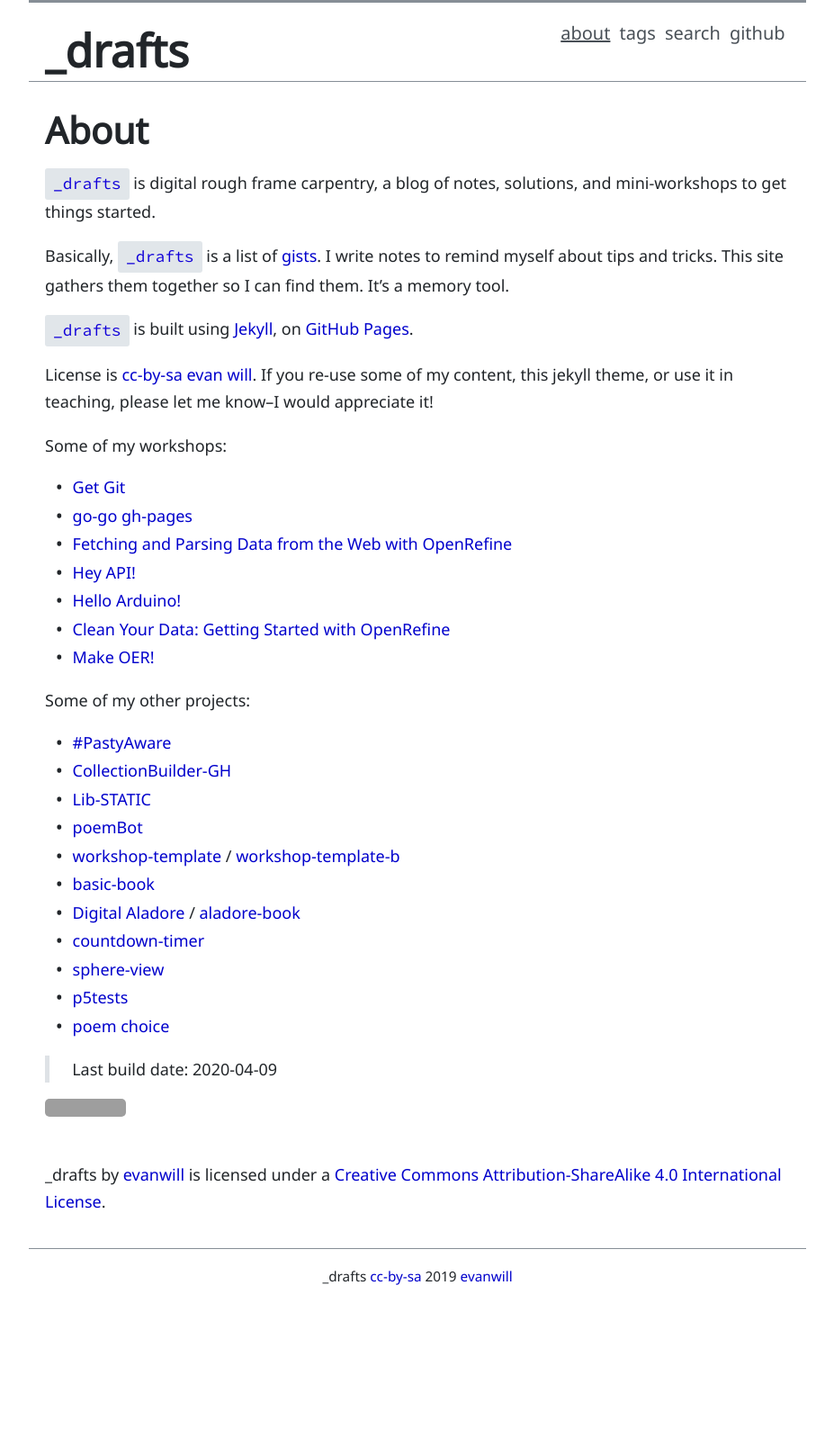
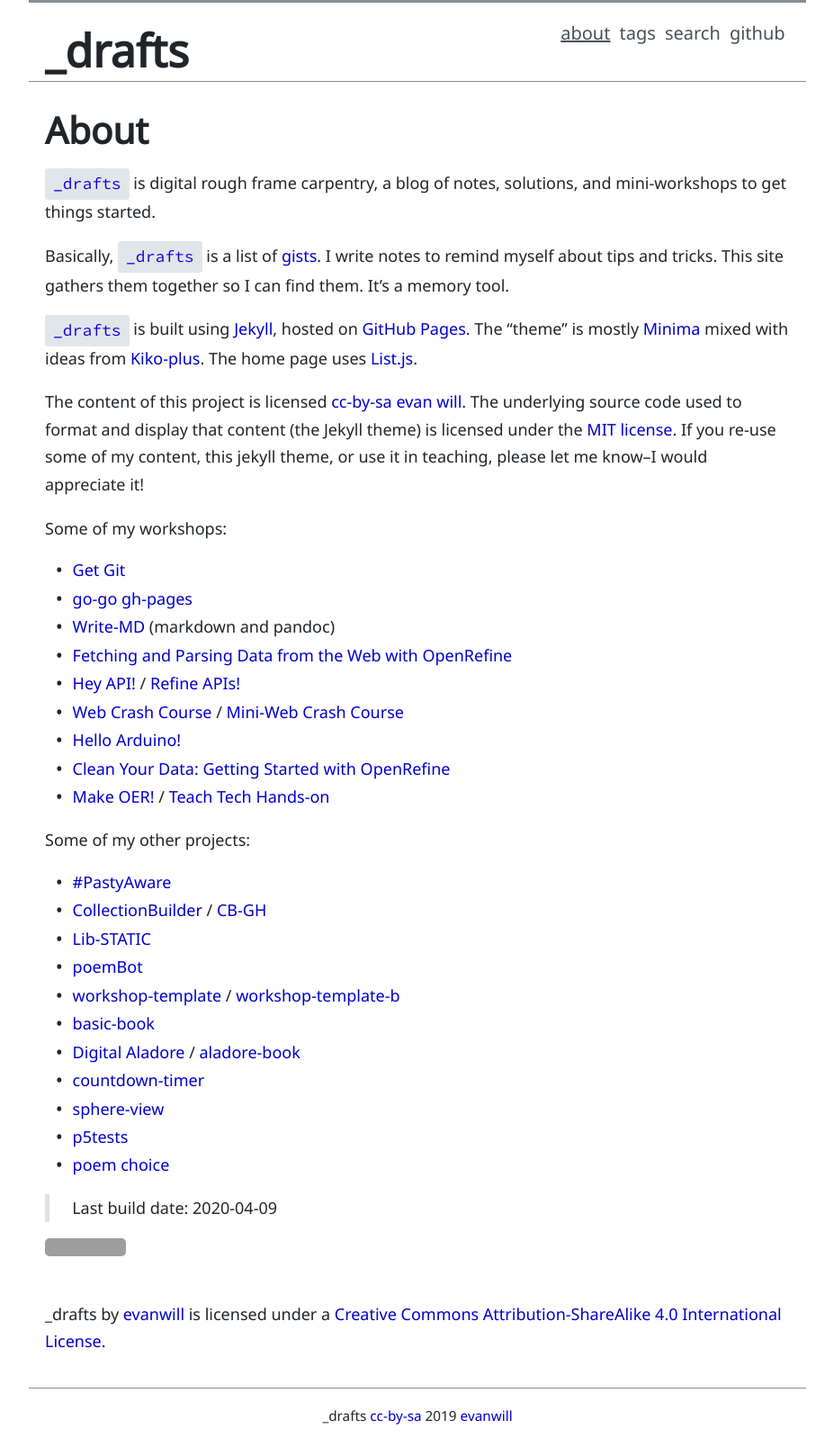
Before and after one commit to evanwill/_drafts, a Jekyll site: the page built from about.md, in a window 1280 px wide. Shown: the whole page at 90% size, without its empty margins (176-1103 px from the left). Built offline with Jekyll 4.4.1, drawn with Linux system fonts in a browser that asks for light colours; before the commit the page ends 1453 px from its top, so only the background shows below that; grey boxes are pictures that could not be loaded.

Commit message:
about update

```diff
--- a/about.md
+++ b/about.md
@@ -10,25 +10,30 @@ I write notes to remind myself about tips and tricks.
 This site gathers them together so I can find them.
 It's a memory tool.
 
-`_drafts` is built using [Jekyll](https://jekyllrb.com/){:target='_blank'}, on [GitHub Pages](https://pages.github.com/){:target='_blank'}.
+`_drafts` is built using [Jekyll](https://jekyllrb.com/){:target='_blank'}, hosted on [GitHub Pages](https://pages.github.com/){:target='_blank'}.
+The "theme" is mostly [Minima](https://github.com/jekyll/minima) mixed with ideas from [Kiko-plus](https://aweekj.github.io/Kiko-plus/).
+The home page uses [List.js](https://listjs.com/).
 
-License is <a href="https://creativecommons.org/licenses/by-sa/4.0/" target="_blank" rel="noopener" title="license">cc-by-sa</a> [evan will](https://github.com/evanwill).
+The content of this project is licensed <a href="https://creativecommons.org/licenses/by-sa/4.0/" target="_blank" rel="noopener" title="license">cc-by-sa</a> [evan will](https://github.com/evanwill).
+The underlying source code used to format and display that content (the Jekyll theme) is licensed under the [MIT license](https://github.com/evanwill/_drafts/blob/master/LICENSE).
 If you re-use some of my content, this jekyll theme, or use it in teaching, please let me know--I would appreciate it!
 
 Some of my workshops:
 
 - [Get Git](https://evanwill.github.io/get-git/)
 - [go-go gh-pages](https://evanwill.github.io/go-go-ghpages/)
+- [Write-MD](https://evanwill.github.io/write-md/) (markdown and pandoc)
 - [Fetching and Parsing Data from the Web with OpenRefine](https://programminghistorian.org/en/lessons/fetch-and-parse-data-with-openrefine)
-- [Hey API!](https://evanwill.github.io/hey-api/)
+- [Hey API!](https://evanwill.github.io/hey-api/) / [Refine APIs!](https://evanwill.github.io/refine-apis/)
+- [Web Crash Course](https://evanwill.github.io/web-crash-course/) / [Mini-Web Crash Course](https://evanwill.github.io/mini-web-crash-course/)
 - [Hello Arduino!](https://evanwill.github.io/hello-arduino/)
 - [Clean Your Data: Getting Started with OpenRefine](https://evanwill.github.io/clean-your-data/)
-- [Make OER!](https://evanwill.github.io/make-oer/)
+- [Make OER!](https://evanwill.github.io/make-oer/) / [Teach Tech Hands-on](https://evanwill.github.io/tech-hands-on/)
 
 Some of my other projects:
 
 - [#PastyAware](https://evanwill.github.io/pastyAware/)
-- [CollectionBuilder-GH](https://github.com/CollectionBuilder/collectionbuilder-gh)
+- [CollectionBuilder](https://collectionbuilder.github.io/) / [CB-GH](https://github.com/CollectionBuilder/collectionbuilder-gh)
 - [Lib-STATIC](https://lib-static.github.io/)
 - [poemBot](https://github.com/evanwill/poemBot)
 - [workshop-template](https://github.com/evanwill/workshop-template) / [workshop-template-b](https://evanwill.github.io/workshop-template-b/)
```
Also changed, not shown: README.md.
